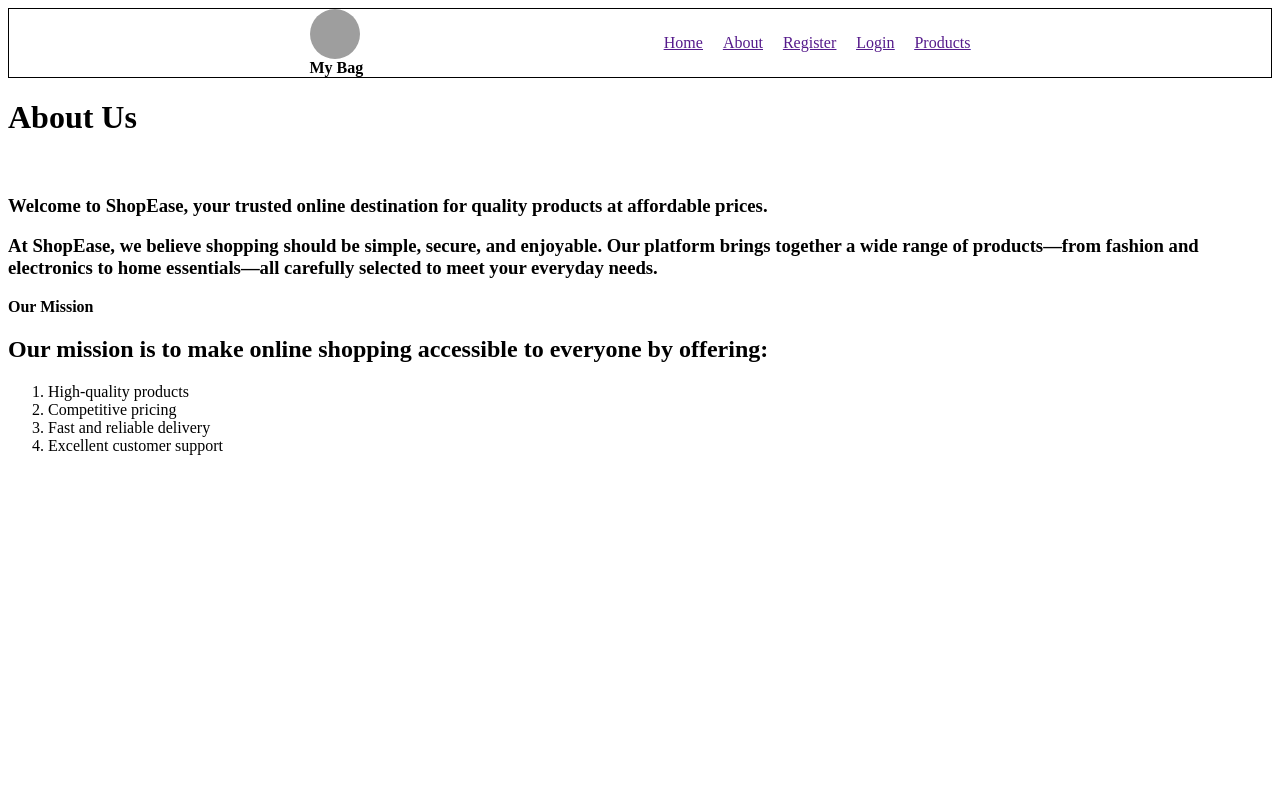
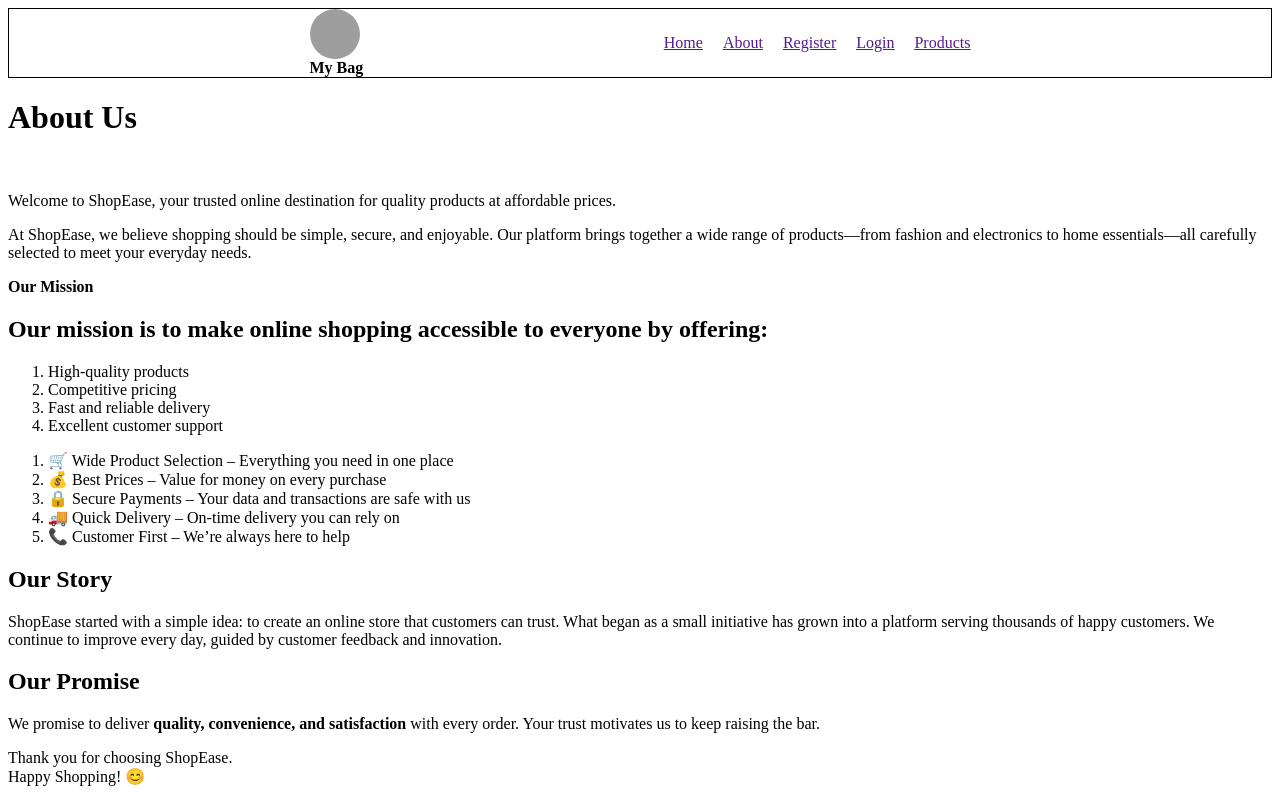
Before and after one commit to Sindhu-turihal94/Ecomm-fronted, a React (Vite) app: page /about in a window 1280 px wide. Built offline with nearby package versions, Linux system fonts and the light colour scheme; grey boxes are pictures that could not be loaded.

Commit message:
changed commit

```diff
--- a/src/pages/About.jsx
+++ b/src/pages/About.jsx
@@ -5,11 +5,11 @@
     <div>
       <h1>About Us</h1>
       <br />
-      <h3>
+      <p>
         Welcome to ShopEase, your trusted online destination for quality products at affordable prices.
-      </h3>
-      <h3>At ShopEase, we believe shopping should be simple, secure, and enjoyable. Our platform brings together a wide range of products—from fashion and
-        electronics to home essentials—all carefully selected to meet your everyday needs.</h3>
+      </p>
+      <p>At ShopEase, we believe shopping should be simple, secure, and enjoyable. Our platform brings together a wide range of products—from fashion and
+        electronics to home essentials—all carefully selected to meet your everyday needs.</p>
         <b>Our Mission</b>
         <h2>Our mission is to make online shopping accessible to everyone by offering:</h2>
         <ol>
@@ -18,6 +18,19 @@
           <li>Fast and reliable delivery</li>
           <li>Excellent customer support</li>
         </ol>
+        <ol>
+          <li>🛒 Wide Product Selection – Everything you need in one place</li>
+          <li>💰 Best Prices – Value for money on every purchase</li>
+          <li>🔒 Secure Payments – Your data and transactions are safe with us</li>
+          <li>🚚 Quick Delivery – On-time delivery you can rely on</li>
+          <li>📞 Customer First – We’re always here to help</li>
+        </ol>
+        <h2>Our Story</h2>
+        <p>ShopEase started with a simple idea: to create an online store that customers can trust. What began as a small initiative has grown into a platform serving thousands of happy customers. We continue to improve every day, guided by customer feedback and innovation.</p>
+    <h2>Our Promise</h2>
+    <p>We promise to deliver <b>quality, convenience, and satisfaction</b> with every order. Your trust motivates us to keep raising the bar.</p>
+    <p>Thank you for choosing ShopEase. <br />
+Happy Shopping! 😊</p>
     </div>
   )
 }
```
